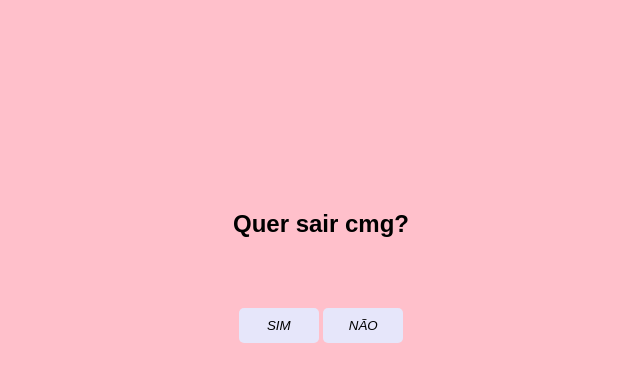
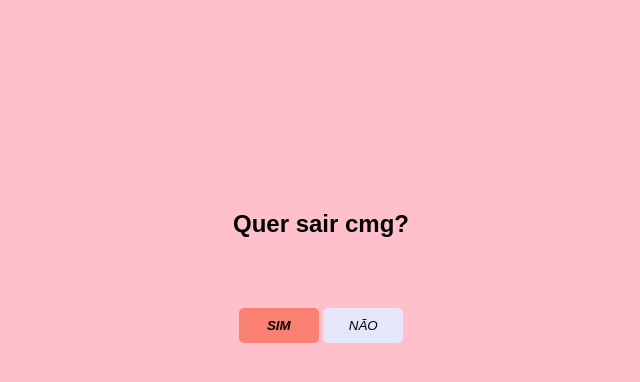
Before and after one commit to ar7utz/yesoryes, a plain HTML site: page index.html in a window 1280 px wide. In both pictures the pointer is over the button "SIM". Shown: the whole page, without its empty margins (329-969 px from the left). Drawn offline with Linux system fonts and the light colour scheme.

Commit message:
modifiquei o hover do button

```diff
--- a/index.html
+++ b/index.html
@@ -36,23 +36,26 @@
   cursor: pointer;
   }
 
-    btn:hover{
+  .btn:hover{
+    background-color: #FA8072;
+    transition: .5s;
     color: #000;
+    font-weight: bold;
   }
+
   </style>
 
   <body>
     <div id="meio">
       <h2>Quer sair cmg?</h2>
       <button class="btn" onclick="sim()">SIM</button>
-      <button class="btn" onclick="driblando(this)" onmouseover="driblando(this)">
-        NÃO
-      </button>
+      <button class="btn" onclick="driblando(this)" onmouseover="driblando(this)">NÃO</button>
     </div>
   </body>
 
   <script>
     function sim() {
+      alert("TE AMO LINDEZA <3")
       location.href = "https://www.youtube.com/watch?v=izGwDsrQ1eQ&pp=ygUQY2FyZWxlc3Mgd2hpc3Blcg%3D%3D";
     }
 
```
Lines whose indentation alone changed are shown as unchanged.
